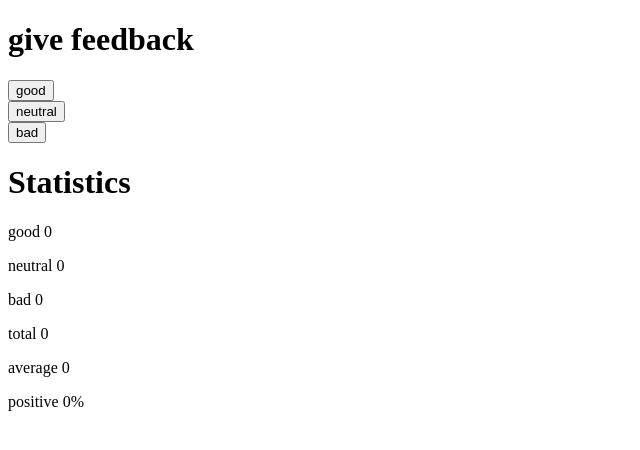
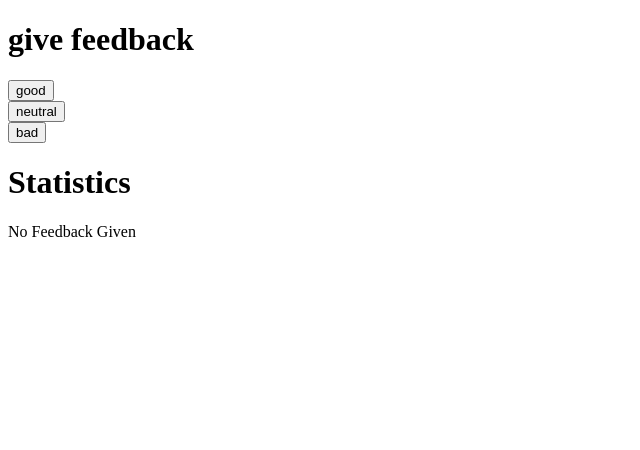
Before and after one commit to orvintritama/fullstackopen, a React (Vite) app in the folder part1/unicafe/: page / in a window 1280 px wide. Shown: the top 450 px of the page, without its empty margins (0-640 px from the left). Built offline with nearby package versions, Linux system fonts and the light colour scheme.

Commit message:
Finished exercise 1.9

```diff
--- a/part1/unicafe/src/App.jsx
+++ b/part1/unicafe/src/App.jsx
@@ -90,6 +90,13 @@ const Button = ({handleClick, text}) => {
 }
 
 const Statistics = ({good, neutral, bad, total, average, positive}) => {
+  if(total === 0) {
+    return (
+      <div>
+        No Feedback Given
+      </div>
+    )
+  }
   return (
     <div>
       <p>good {good}</p>
```
